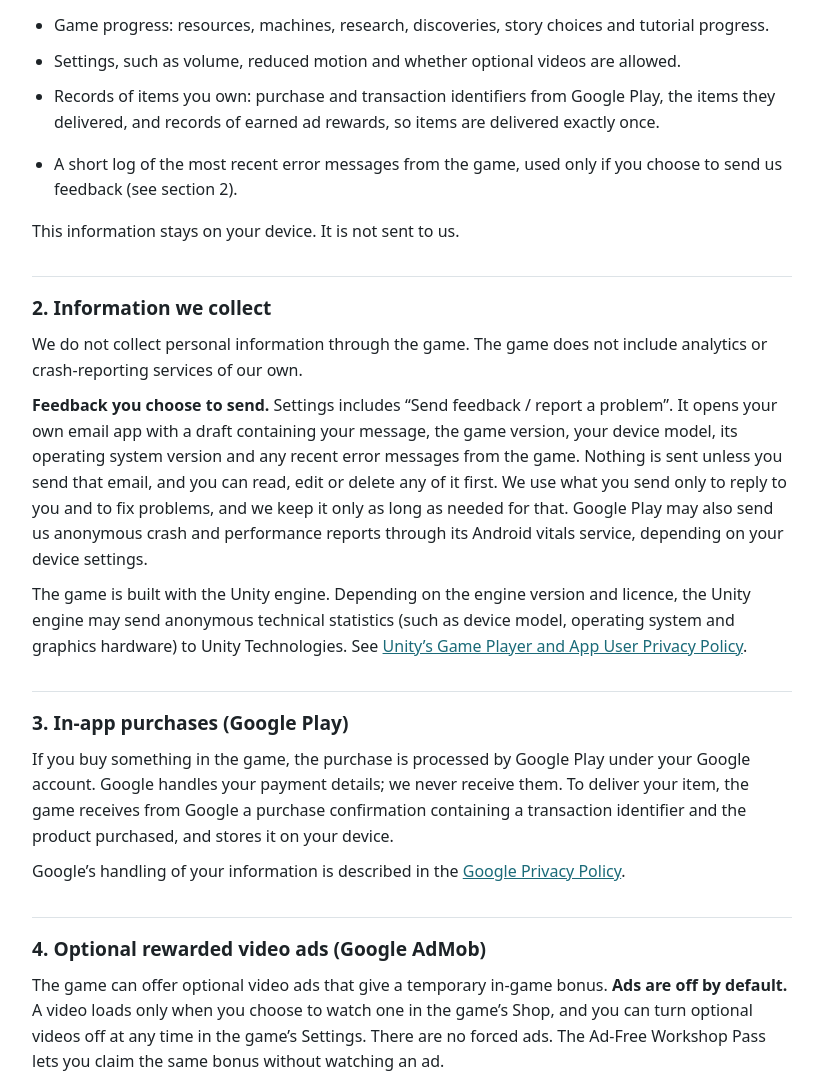
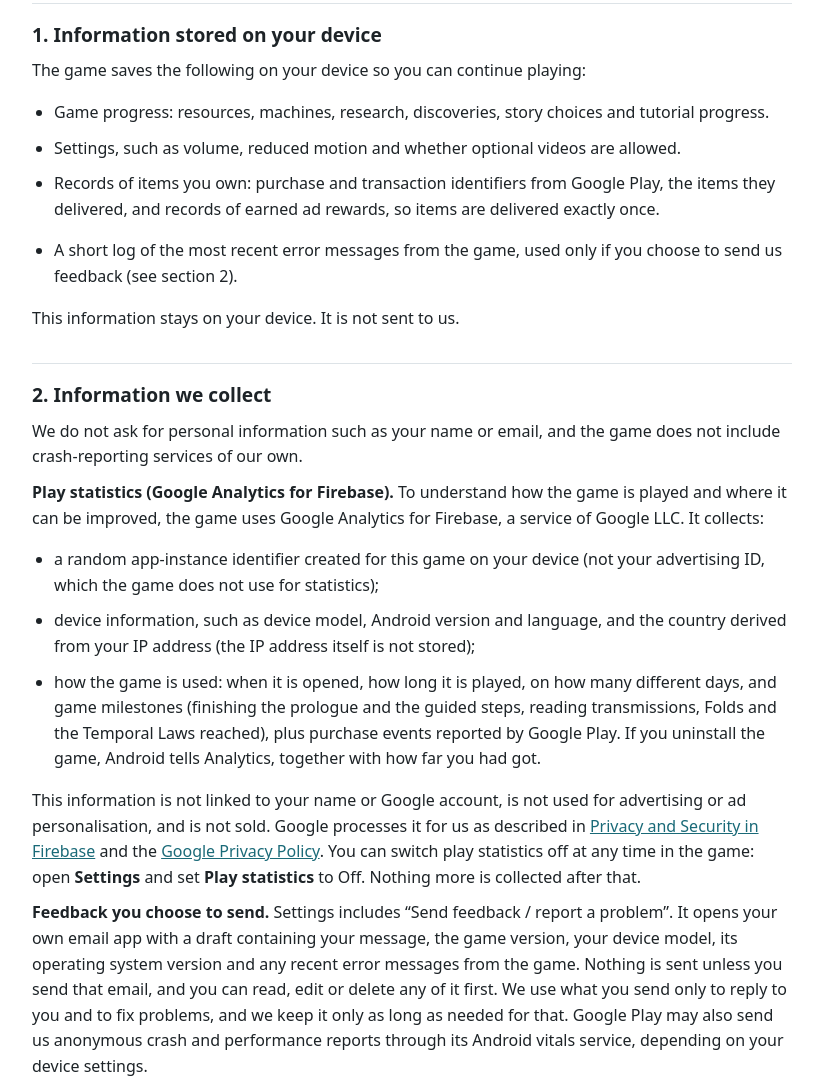
Before and after one commit to 5Rage/last-second-workshop-privacy, a plain HTML site: page index.html in a window 1280 px wide. Shown: the part 657-1739 px from the top of the page, without its empty margins (228-1051 px from the left). Drawn offline with Linux system fonts and the light colour scheme.

Commit message:
Anonymous play statistics (Google Analytics for Firebase), with an in-game Off switch

```diff
--- a/index.html
+++ b/index.html
@@ -24,7 +24,7 @@
 <body>
 <main>
 <h1>Privacy Policy — The Last Second Workshop</h1>
-<p class="meta">Effective date: 1 October 2026 · Updated 26 October 2026 to add Unity Ads as a partner for optional videos</p>
+<p class="meta">Effective date: 1 October 2026 · Updated 26 October 2026 to add Unity Ads as a partner for optional videos, and 31 October 2026 to add play statistics (Google Analytics for Firebase)</p>
 
 <p>This policy explains what information the mobile game <strong>The Last Second Workshop</strong> (“the game”) handles, why, and who it is shared with. The game is published by <strong>BlairsLab</strong> (“we”, “us”). If you have a question, contact us at <a href="mailto:privacy@blairslab.co.nz">privacy@blairslab.co.nz</a>.</p>
 
@@ -32,6 +32,7 @@
 <ul>
   <li>The game has no accounts, no sign-in and no chat. We do not ask for your name, email, location, contacts or photos.</li>
   <li>Your progress is saved only on your device. We do not run servers that receive your game data.</li>
+  <li>The game sends anonymous play statistics (how long it is played and how far players get) to Google Analytics for Firebase. They never include your name or advertising ID, and you can switch them off in Settings.</li>
   <li>Purchases are handled by Google Play. We never see your payment details.</li>
   <li>Video ads are optional: one only plays when you choose to watch it for a bonus. When you do, Google AdMob receives device and ad information to show the ad.</li>
   <li>We do not sell your personal information.</li>
@@ -50,7 +51,14 @@
 <p>This information stays on your device. It is not sent to us.</p>
 
 <h2>2. Information we collect</h2>
-<p>We do not collect personal information through the game. The game does not include analytics or crash-reporting services of our own.</p>
+<p>We do not ask for personal information such as your name or email, and the game does not include crash-reporting services of our own.</p>
+<p><strong>Play statistics (Google Analytics for Firebase).</strong> To understand how the game is played and where it can be improved, the game uses Google Analytics for Firebase, a service of Google LLC. It collects:</p>
+<ul>
+  <li>a random app-instance identifier created for this game on your device (not your advertising ID, which the game does not use for statistics);</li>
+  <li>device information, such as device model, Android version and language, and the country derived from your IP address (the IP address itself is not stored);</li>
+  <li>how the game is used: when it is opened, how long it is played, on how many different days, and game milestones (finishing the prologue and the guided steps, reading transmissions, Folds and the Temporal Laws reached), plus purchase events reported by Google Play. If you uninstall the game, Android tells Analytics, together with how far you had got.</li>
+</ul>
+<p>This information is not linked to your name or Google account, is not used for advertising or ad personalisation, and is not sold. Google processes it for us as described in <a href="https://firebase.google.com/support/privacy">Privacy and Security in Firebase</a> and the <a href="https://policies.google.com/privacy">Google Privacy Policy</a>. You can switch play statistics off at any time in the game: open <strong>Settings</strong> and set <strong>Play statistics</strong> to Off. Nothing more is collected after that.</p>
 <p><strong>Feedback you choose to send.</strong> Settings includes “Send feedback / report a problem”. It opens your own email app with a draft containing your message, the game version, your device model, its operating system version and any recent error messages from the game. Nothing is sent unless you send that email, and you can read, edit or delete any of it first. We use what you send only to reply to you and to fix problems, and we keep it only as long as needed for that. Google Play may also send us anonymous crash and performance reports through its Android vitals service, depending on your device settings.</p>
 <p>The game is built with the Unity engine. Depending on the engine version and licence, the Unity engine may send anonymous technical statistics (such as device model, operating system and graphics hardware) to Unity Technologies. See <a href="https://unity.com/legal/game-player-and-app-user-privacy-policy">Unity’s Game Player and App User Privacy Policy</a>.</p>
 
@@ -80,6 +88,7 @@
 <div class="table-wrap">
 <table>
   <tr><th>Recipient</th><th>What</th><th>When</th></tr>
+  <tr><td>Google (Analytics for Firebase)</td><td>Anonymous play statistics listed in section 2, processed for us</td><td>While play statistics are on (they can be switched off in Settings)</td></tr>
   <tr><td>Google (Google Play)</td><td>Purchase details, handled under your Google account</td><td>Only when you make a purchase</td></tr>
   <tr><td>Google (AdMob)</td><td>Device and ad information listed in section 4</td><td>Only if you enable optional ads</td></tr>
   <tr><td>Unity Technologies (Unity Ads)</td><td>Device and ad information listed in section 4, when Unity Ads supplies the video</td><td>Only if you enable optional ads</td></tr>
@@ -93,6 +102,7 @@
 <ul>
   <li>Game data stays on your device until you delete it. Uninstalling the game, or clearing its storage in Android settings, deletes your progress. We cannot recover it.</li>
   <li>Purchase records are also kept by Google under your Google account, so you can restore permanent purchases.</li>
+  <li>Play statistics are kept in Google Analytics for up to 14 months and then deleted automatically. To have the statistics from your device deleted sooner, contact us.</li>
   <li>Information collected by Google AdMob is kept under Google’s policies. You can manage it through your Google account settings, and you can reset your advertising ID at any time.</li>
   <li>Information collected by Unity Ads is kept under Unity’s policies; you can ask Unity to delete it through the privacy policy linked in section 4.</li>
 </ul>
```
